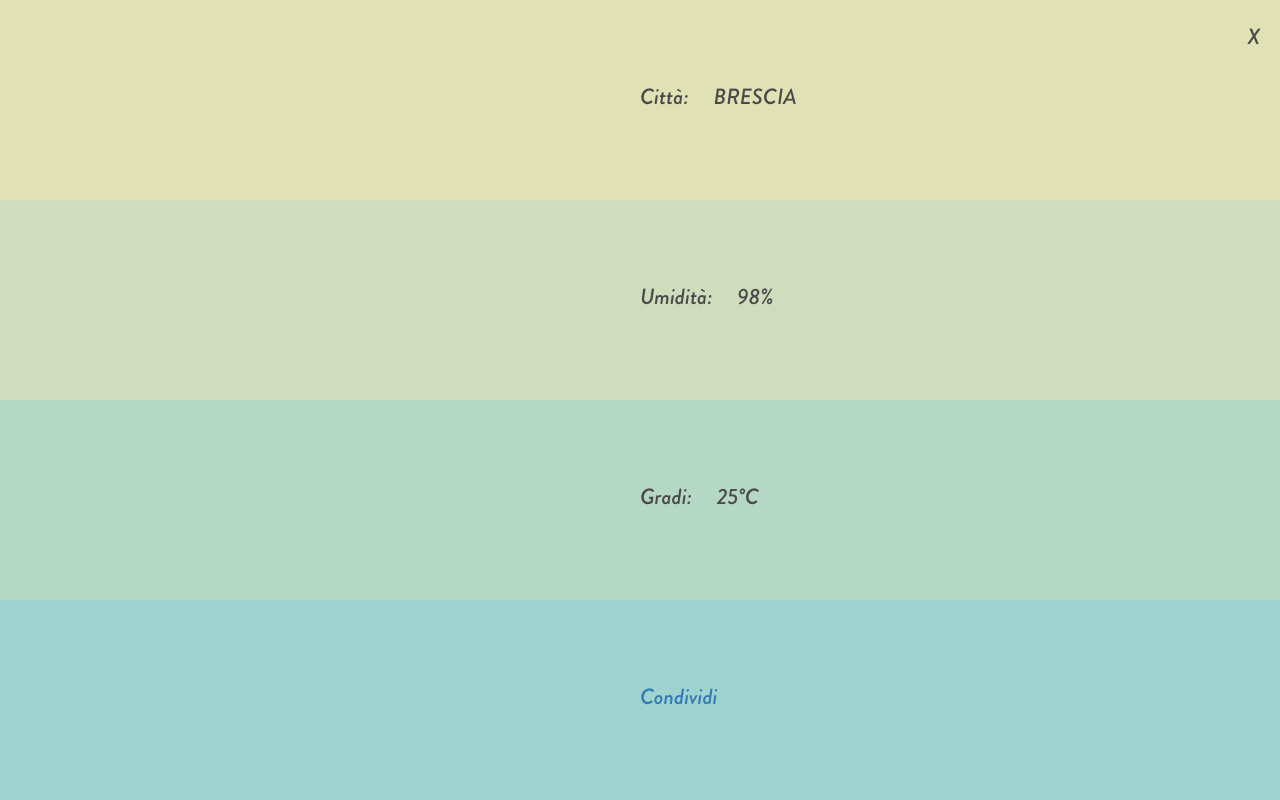
After one commit to BeaCambarau/biennio_meteo, a PHP site: page /menu.html in a window 1280 px wide. The commit adds this page. Run offline with PHP 8.4, Linux system fonts and the light colour scheme; some libraries are stand-ins or nearby versions.

Commit message:
menu + 100%

```diff
--- a/public/css/style.css
+++ b/public/css/style.css
@@ -1,5 +1,6 @@
 html, body{
   height: 100%;
+
   overflow: hidden;
 }
 
@@ -24,6 +25,7 @@ list-style-type: none;
 .col-sm-12{
   padding: 0;
   height: 100%;
+
 }
 
 .row{
@@ -32,13 +34,13 @@ list-style-type: none;
 }
 
 #app {
-  height: calc(100% - 50px);
+  height: 100%;
   margin: 0;
   padding: 0;
 }
 
  #app section {
-   display: none;
+   /* display: none;*/
    height: 100%;
  }
 
@@ -47,6 +49,10 @@ list-style-type: none;
   margin-left: auto;
   margin-right: auto;
   text-align: center;
+}
+section#home{
+  margin: 0px;
+  padding: 0px;
 }
 
 #app section#home{
@@ -62,20 +68,14 @@ list-style-type: none;
 }
 
 
+/**--------------------------------------**/
+#loading{
+text-align: center;
+font-size: 50px;
 
+padding: 20%;
 
-
-
-
-
-
-/**--------------------------------------**/
-
-/* #logo img {
-  width: 260px;
-} */
-
-
+}
 
 .centered-holder {
   position: relative;
@@ -158,23 +158,24 @@ body.section-home .link-home{
   font-weight: 300;
   border-radius: 50%;
   border: solid #fff;
-  border-width: 3px;
   text-align: center;
-  line-height: 70px; /* centrare vert*/
+  line-height: 67px; /* centrare vert*/
 }
 
 #weather #top-left.box-angle{
   top: 10px;
   left: 15px;
+  font-size: 18px;
 }
 #weather #top-right.box-angle{
   top: 10px;
   right: 15px;
+  font-size: 20px;
 }
 #weather #bottom-left.box-angle{
   bottom: 10px;
   left: 15px;
-  font-size: 7px; /*eliminare bs e city*/
+  font-size: 14px; /*eliminare bs e state*/
 }
 #weather #bottom-right.box-angle{
   bottom: 10px;
@@ -204,61 +205,7 @@ body.section-home .link-home{
   /*transition: transform 1s cubic-bezier(.92,.36,.8,.45);*/
   transition: transform 1.5s ease-out;
 }
-/* -----menu----- */
 
-#chiudi{
-  float: right;
-  font-family: 'myFont', sans-serif;
-  color: #4A4A4A;
-
-}
-#chiudi:hover{
-  color: red;
-}
-#citta{
-  background-color: #E1E1B6;
-  height: 100px;
-  text-align: center;
-  padding-top: 50px;
-  color: #4A4A4A;
-  font-family: 'myFont', sans-serif;
-}
-p{
-  text-align: center;
-
-}
-
-
-#umidita{
-  background-color: #CFDDBC;
-  height: 100px;
-  text-align: center;
-  padding-top: 50px;
-  color: #4A4A4A;
-  font-family: 'myFont', sans-serif;
-}
-#gradi{
-  background-color: #B5D7C6;
-  height: 100px;
-  text-align: center;
-  padding-top: 50px;
-  color: #4A4A4A;
-  font-family: 'myFont', sans-serif;
-}
-#condividi{
-  background-color: #9FD3D0;
-  height: 100px;
-  text-align: center;
-  padding-top: 50px;
-  color: #4A4A4A;
-  font-family: 'myFont', sans-serif;
-}
-
-
-
-
-
-/*fine menu*/
 
 
 .icon .weather-mountain {
@@ -296,3 +243,69 @@ p{
 
 .weather-11 .weather-icon {
   background-image: url("../img/grandine_fermo.png");}
+
+  /*------------------------------- MENU --------------------------*/
+section#open-menu{
+  height: 100%;
+}
+
+  p.chiudi{
+    padding: 20px 20px 0px 0px;
+    font-family: 'myFont', sans-serif;
+    color: #4A4A4A;
+
+    display: inline-block;
+    float: right;
+
+  }
+  p.chiudi:hover{
+    color: #fff;
+  }
+  #citta{
+    background-color: #E1E1B6;
+    height:200px;
+    text-align: center;
+    padding-top: 80px;
+    color: #4A4A4A;
+    font-family: 'myFont', sans-serif;
+  }
+  p.om{
+    text-align: justify;
+    padding-left: 640px;;
+
+  }
+  @media screen and (max-width: 480px) {
+    p.om {
+        padding-left: 120px;;
+    }
+}
+
+
+  #umidita{
+    background-color: #CFDDBC;
+    height: 200px;
+    text-align: center;
+    padding-top: 80px;
+    color: #4A4A4A;
+    font-family: 'myFont', sans-serif;
+  }
+  #gradi{
+    background-color: #B5D7C6;
+    height: 200px;
+    text-align: center;
+    padding-top: 80px;
+    color: #4A4A4A;
+    font-family: 'myFont', sans-serif;
+  }
+  #condividi{
+    background-color: #9FD3D0;
+    height: 200px;
+    text-align: center;
+    padding-top: 80px;
+    color: #4A4A4A;
+    font-family: 'myFont', sans-serif;
+  }
+
+
+
+  /*------------------------------- FINE MENU --------------------------*/
--- a/public/js/main.js
+++ b/public/js/main.js
@@ -110,6 +110,9 @@ function renderWeather(weather, latitude, longitude) {
     html_forecast += '<div class="day">'+forecast.day+'</div>'
     html_forecast += '<div class="temp"><div class="high">'+forecast.high+'</div><div class="low">'+forecast.low+'</div></div>'
     html_forecast += '</li>'
+
+
+
 
 
     $("#forecast").append(html_forecast)
--- /dev/null
+++ b/public/menu.html
@@ -0,0 +1,69 @@
+<!doctype html>
+<html class="no-js" lang="">
+
+<head>
+  <meta charset="utf-8">
+  <meta http-equiv="x-ua-compatible" content="ie=edge">
+  <title>Menu_meteo</title>
+  <meta name="description" content="">
+  <meta name="viewport" content="width=device-width, initial-scale=1">
+
+  <link rel="apple-touch-icon" href="apple-touch-icon.png">
+  <link rel="stylesheet" href="css/normalize.css">
+
+  <!-- Latest compiled and minified CSS -->
+  <link rel="stylesheet" href="https://maxcdn.bootstrapcdn.com/bootstrap/3.3.6/css/bootstrap.min.css" integrity="sha384-1q8mTJOASx8j1Au+a5WDVnPi2lkFfwwEAa8hDDdjZlpLegxhjVME1fgjWPGmkzs7" crossorigin="anonymous">
+
+  <!-- Optional theme -->
+  <link rel="stylesheet" href="https://maxcdn.bootstrapcdn.com/bootstrap/3.3.6/css/bootstrap-theme.min.css" integrity="sha384-fLW2N01lMqjakBkx3l/M9EahuwpSfeNvV63J5ezn3uZzapT0u7EYsXMjQV+0En5r" crossorigin="anonymous">
+
+  <!-- web fonts -->
+  <link href='https://fonts.googleapis.com/css?family=Montserrat' rel='stylesheet' type='text/css'>
+  <link href='https://fonts.googleapis.com/css?family=Raleway:400,300italic' rel='stylesheet' type='text/css'>
+
+  <!-- font-awesome -->
+  <link rel="stylesheet" href="https://maxcdn.bootstrapcdn.com/font-awesome/4.5.0/css/font-awesome.min.css">
+
+  <!-- CSS -->
+  <link rel="stylesheet" href="css/main.css">
+  <link rel="stylesheet" href="css/style.css">
+
+  <script src="js/vendor/modernizr-2.8.3.min.js"></script>
+
+</head>
+
+<body>
+
+
+
+<div id="app" class="container-fluid" >
+    <section id="open-menu">
+      <div class="chiudi">
+        <a href="section-home"><p class="chiudi">  X</p></a>
+      </div>
+      <div id="citta">
+        <p class="om">Città:  &nbsp &nbsp BRESCIA</p>
+
+      </div>
+      <div id="umidita">
+        <p class="om">Umidità: &nbsp  &nbsp 98%</p>
+
+      </div>
+      <div id="gradi">
+        <p class="om">Gradi: &nbsp  &nbsp 25°C</p>
+
+      </div>
+      <div id="condividi">
+        <a><p class="om">Condividi</p></a>
+
+      </div>
+    </section>
+</div>
+
+<script src="https://code.jquery.com/jquery-1.12.0.min.js"></script>
+<script src="js/main.js"></script>
+
+
+
+</html>
+</body>
```
Also changed, not shown: public/index.php (+1 -20 lines).
